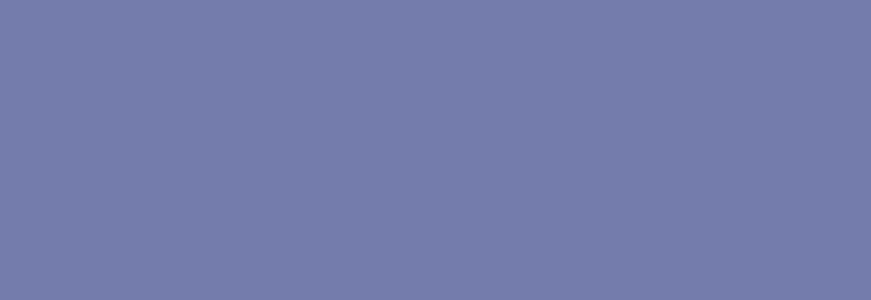
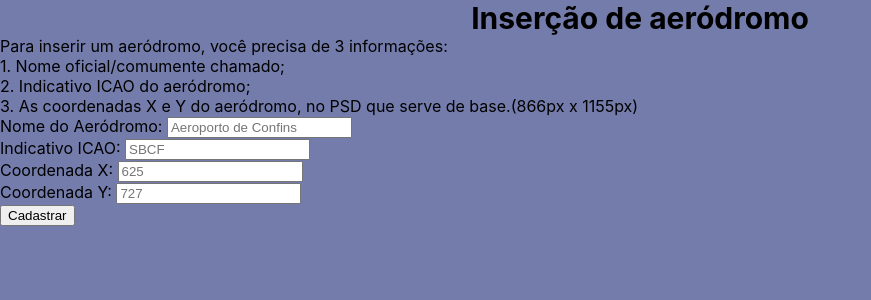
Before and after one commit to duduferrer/Quiz-TMA-BH, a React (Create React App) app: page /gerenciar in a window 1280 px wide. Before the commit this address had no page. Shown: the top 300 px of the page, without its empty margins (0-871 px from the left). Built offline with nearby package versions, Linux system fonts and the light colour scheme.

Commit message:
adicionada funcao de adicionar AD a DB

```diff
--- a/src/index.js
+++ b/src/index.js
@@ -5,6 +5,7 @@ import App from './pages/App';
 import { BrowserRouter, Routes, Route } from 'react-router-dom';
 import Home from './pages/Home/Home';
 import MapQuestion from './pages/MapQuestion/MapQuestion';
+import QuestionsManager from './pages/QuestionsManager/QuestionsManager';
 
 
 const root = ReactDOM.createRoot(document.getElementById('root'));
@@ -14,6 +15,7 @@ root.render(
       <Routes>
         <Route path="/" element={<Home/>}/>
         <Route path='/quizAD' element={<MapQuestion/>}/>
+        <Route path="/gerenciar" element={<QuestionsManager/>}/>
       </Routes>
     </BrowserRouter>
   </React.StrictMode>
--- /dev/null
+++ b/src/pages/QuestionsManager/QuestionsManager.js
@@ -0,0 +1,52 @@
+import { useState } from 'react';
+import { Link } from 'react-router-dom';
+import addAirdrome from '../../services/addAD';
+import '../Home/Home.css'
+
+function QuestionsManager() {
+  const [name, setName] = useState('')
+  const [icao, setIcao] = useState('')
+  const [ans_x, setAns_x] = useState('')
+  const [ans_y, setAns_y] = useState('')
+
+  async function submitAirdrome(e){
+    e.preventDefault();
+    if(name!=""){
+      await addAirdrome(name, icao, ans_x, ans_y)
+      clearForm();
+    }else{alert("Preencha os dados")}
+  }
+
+  function clearForm(){
+    setName('')
+    setIcao("")
+    setAns_x("")
+    setAns_y("")
+  }
+
+  return (
+    <div className="Manager">
+      <div><h1>Inserção de aeródromo </h1></div>
+      <div>
+        <p>Para inserir um aeródromo, você precisa de 3 informações: <br/>
+      1. Nome oficial/comumente chamado; <br/>
+      2. Indicativo ICAO do aeródromo; <br/>
+      3. As coordenadas X e Y do aeródromo, no PSD que serve de base.(866px x 1155px)
+        </p>
+      </div>
+        <form id={'add'} style={{width: "50vw", textAlign:"justify"}} onSubmit={submitAirdrome}>
+          <label>Nome do Aeródromo: </label>
+          <input type={"text"} name={"name"} placeholder={"Aeroporto de Confins"} onChange={(e)=>setName(e.target.value)} value={name}/><br/>
+          <label>Indicativo ICAO: </label>
+          <input type={"text"} name={"icao"} placeholder={"SBCF"} onChange={(e)=>setIcao(e.target.value)}value={icao}/><br/>
+          <label>Coordenada X: </label>
+          <input type={"text"} name={"ans_x"} placeholder={"625"} onChange={(e)=>setAns_x(e.target.value)}value={ans_x}/><br/>
+          <label>Coordenada Y: </label>
+          <input type={"text"} name={"ans_y"} placeholder={"727"} onChange={(e)=>setAns_y(e.target.value)}value={ans_y}/><br/>
+          <input type={"submit"} value="Cadastrar"/>
+        </form>
+      </div>
+  );
+}
+
+export default QuestionsManager;
--- a/src/services/addAD.js
+++ b/src/services/addAD.js
@@ -9,8 +9,10 @@ export default async function addAirdrome(name, icao, ans_x, ans_y){
             ans_x: ans_x,
             ans_y:  ans_y
         });
+        alert("Cadastro realizado")
         console.log("Document written with ID: ", docRef.id);
     } catch (e) {
         console.error("Error adding document: ", e);
+        alert("Erro no cadastro")
     }
 }
--- a/src/services/retrieveAD.js
+++ b/src/services/retrieveAD.js
@@ -8,7 +8,7 @@ export default async function getAirdromesData(){
     let airdromes = await getDocs(collection(db, "airdromes"));
     let airdromesArray = []
     airdromes.forEach((ad) => {
-        airdromesArray.push({id:ad.get('id'),
+        airdromesArray.push({id:ad.id,
                              name: ad.get('name'),
                              icao: ad.get('icao'),
                              ans_x: ad.get('ans_x'),
```
Also changed, not shown: src/pages/QuestionsManager/QuestionsManager.css (added).
